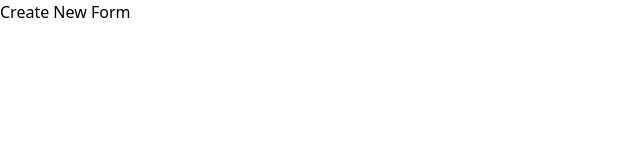
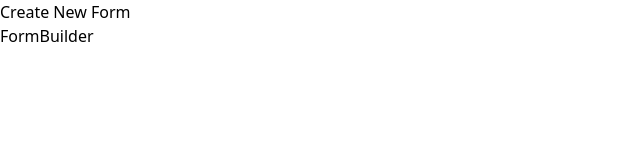
Before and after one commit to jainlokesh318/form-composer, a React (Vite) app: page /builder in a window 1280 px wide. Before the commit this address had no page. Shown: the top 160 px of the page, without its empty margins (0-640 px from the left). Built offline with nearby package versions, Linux system fonts and the light colour scheme.

Commit message:
feat:add FormBuilder component

```diff
--- a/src/App.tsx
+++ b/src/App.tsx
@@ -1,4 +1,5 @@
 import { Route, Routes, Link } from 'react-router'
+import FormBuilder from './pages/FormBuilder/FormBuilder'
 
 function App() {
   return (
@@ -7,6 +8,7 @@ function App() {
           <Link to="/builder" className="text-blue-500">Create New Form</Link>
         </nav>
         <Routes>
+          <Route path="/builder" element={<FormBuilder />} />
           <Route path="/" element={<h1>Welcome to Form Builder App</h1>} />
         </Routes>
       </div>
--- /dev/null
+++ b/src/pages/FormBuilder/FormBuilder.tsx
@@ -0,0 +1,5 @@
+function FormBuilder() {
+  return <div>FormBuilder</div>
+}
+
+export default FormBuilder
```
